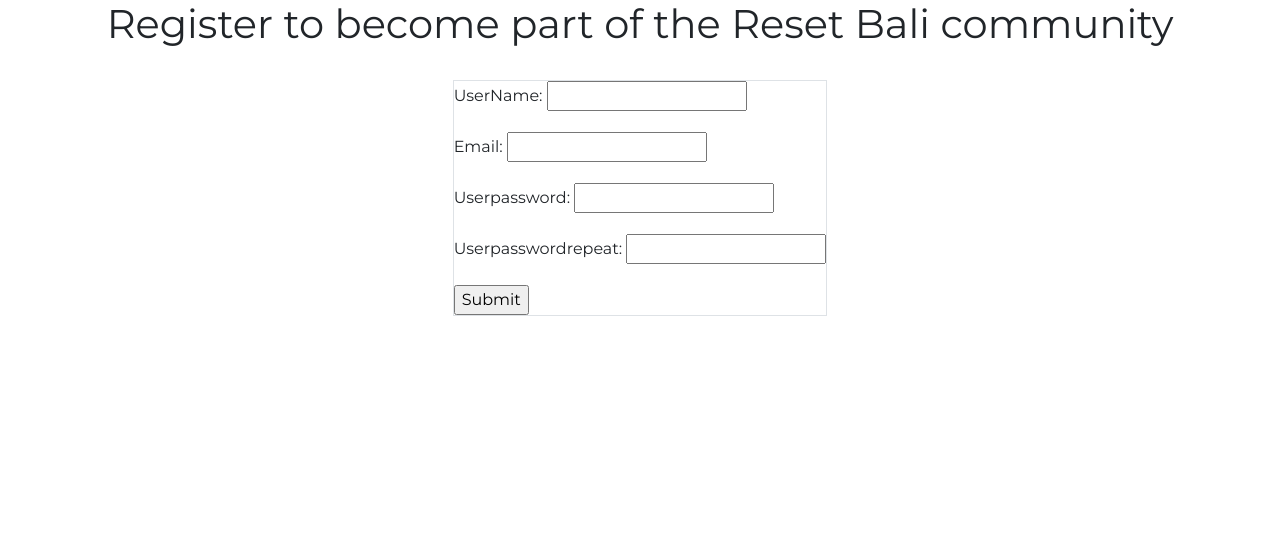
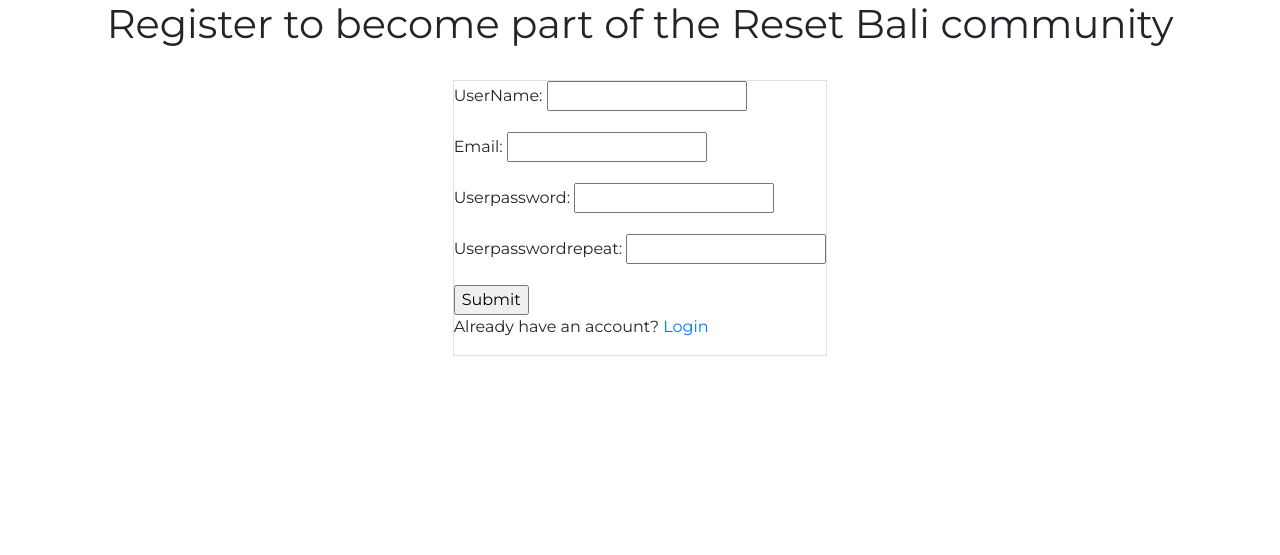
Before and after one commit to sarahob96/reset-bali, a Django app: a page that uses accounts/templates/accounts/registration.html in a window 1280 px wide. Shown: the top 555 px of the page. Run offline with Django 3.2, Linux system fonts and the light colour scheme; some libraries are stand-ins or nearby versions.

Commit message:
leave a link for the login page on the registration form

```diff
--- a/accounts/templates/accounts/registration.html
+++ b/accounts/templates/accounts/registration.html
@@ -39,6 +39,9 @@
 
         <input type = "submit" name = "Register now">
     </form>
+    <div>
+        <p> Already have an account? <a href="{% url 'login' %}"> Login </a> </p>
+    </div>
     </div>
     </div>
   </div>
--- a/accounts/views.py
+++ b/accounts/views.py
@@ -39,6 +39,7 @@
 
         if form.is_valid():
             form.save()
+            return redirect('login')
 
         else:
             form = Register()
--- a/home/views.py
+++ b/home/views.py
@@ -24,5 +24,6 @@
         if form.is_valid():
            form.save()
 
+
     context = {'form': form}
     return render(request, 'home_page/index.html', context)
```
